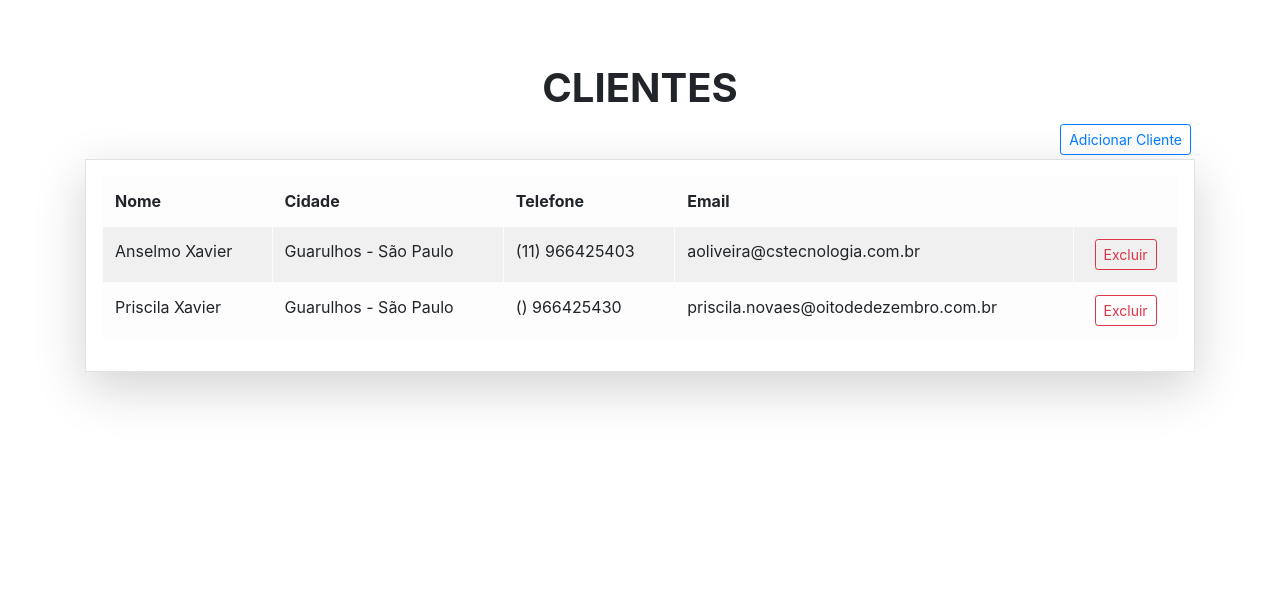
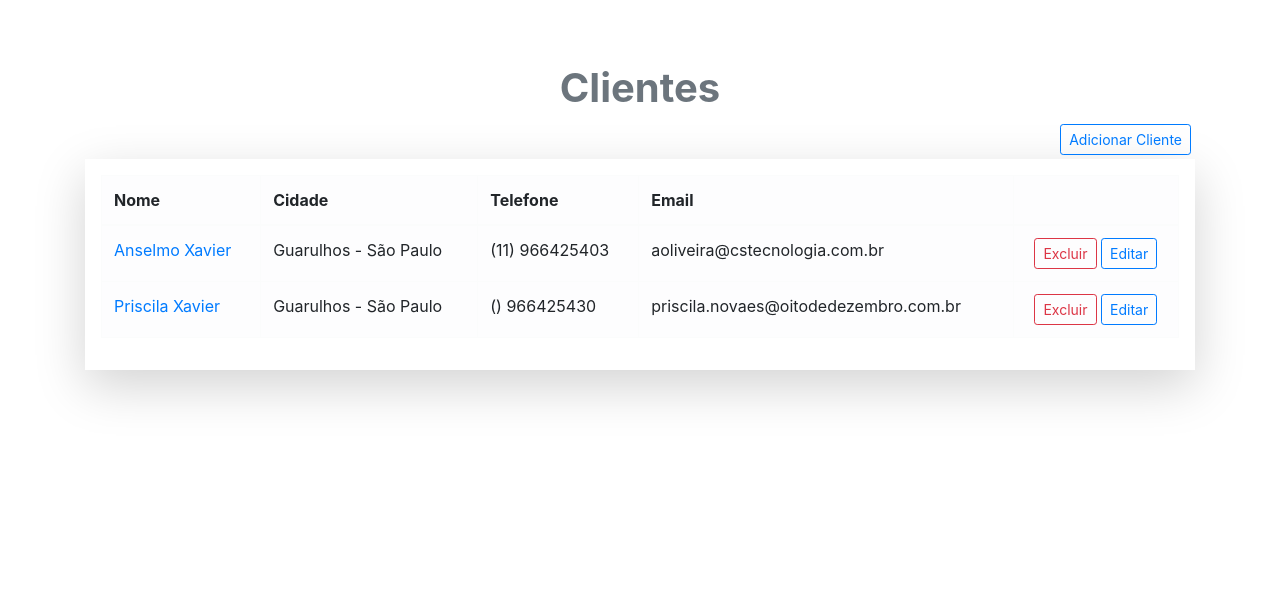
Before and after one commit to anselmoaxo/crm, a Django app: page /customer/list/ in a window 1280 px wide. Shown: the part 56-668 px from the top of the page. Run offline with Django 4.2, Linux system fonts and the light colour scheme; data comes from the database, SQL or seed files in the repository; both versions use the stored data as it was after the commit.

Commit message:
finalizado o update do cadastro de cliente

```diff
--- a/customer/models.py
+++ b/customer/models.py
@@ -1,5 +1,5 @@
 from django.db import models
-
+from django.urls import reverse
 
 class Customer(models.Model):
     first_name = models.CharField( max_length=30)
@@ -27,5 +27,9 @@ class Customer(models.Model):
     def get_full_city(self):
         return f'{self.city} - {self.state}'
 
+    def get_absolute_url(self):
+        return reverse("customer:update", kwargs={"id": self.id})
+
+
     class Meta:
         db_table = "customer"
--- a/customer/templates/customer/customer_create.html
+++ b/customer/templates/customer/customer_create.html
@@ -16,7 +16,7 @@
 
 
 <div class="d-grid gap-3 d-md-flex justify-content-md-center">
-  <h2><strong>CADASTRO DE CLIENTE</strong></h2>
+  <h2 class='text-muted'><strong>Cadastro Cliente</strong></h2>
 </div>
 <form  method="post">
   {% csrf_token %}
--- a/customer/templates/customer/customer_list.html
+++ b/customer/templates/customer/customer_list.html
@@ -3,15 +3,15 @@
 {% block content %}
 
 
-  <h1 class='text-center'><strong>CLIENTES</strong></h1>
+  <h1 class='text-center text-muted'><strong>Clientes</strong></h1>
   <div class="d-grid gap-3 p-1 d-md-flex justify-content-md-end ">
   <a href='{% url "customer:create" %}'>
   <button class="btn btn-outline-primary btn-sm " type="button">Adicionar Cliente</button>
   </a>
 </div>
-<div class="shadow-lg p-3 mb-5 border">
+<div class="table-responsive shadow-lg p-3 mb-5  ">
 
-<table class="table table-light table-striped table-hove table-bordered border-dark">
+<table class="table table-light table-hover table-bordered ">
   <thead>
     <tr>
       <th scope="col">Nome</th>
@@ -19,20 +19,24 @@
       <th scope="col">Telefone</th>
       <th scope="col">Email</th>
       <th scope="col"></th>
+
     </tr>
   </thead>
   <tbody>
    {% for customer in customers %}
-    <tr>
-      <td>{{ customer.get_full_name}}</td>
-      <td>{{ customer.get_full_city}}</td>
+    <tr class="bg-Secondary">
+      <td><a href='{{ customer.get_absolute_url }}'>{{ customer.get_full_name}}</a></td>
+      <td >{{ customer.get_full_city}}</td>
       <td>{{ customer.get_full_phone_number}}</td>
       <td >{{ customer.email}}</td>
 
-      <td class='text-center'><button type="button" class="btn btn-sm btn-outline-danger">Excluir</button></td>
+        <td class='text-center'><button type="button" class="btn btn-sm btn-outline-danger">Excluir</button>
+          <a href='{{ customer.get_absolute_url }}  '><button type="button" class="btn btn-sm btn-outline-primary">Editar</button></a></td>
+
     </tr>
     {% endfor %}
   </tbody>
 </table>
+
 </div>
 {% endblock  %}
--- a/customer/urls.py
+++ b/customer/urls.py
@@ -1,7 +1,7 @@
 
 
 from django.urls import path
-from .views import ListCustomer, CreateCustomer
+from .views import ListCustomer, CreateCustomer, UpdateCustomer
 
 
 app_name = "customer"
@@ -9,5 +9,6 @@ app_name = "customer"
 urlpatterns = [
 
     path('list/', ListCustomer.as_view(), name='list'),
-    path('create/', CreateCustomer.as_view(), name='create')
+    path('create/', CreateCustomer.as_view(), name='create'),
+    path('<int:id>/', UpdateCustomer.as_view(), name='update')
 ]
--- a/customer/views.py
+++ b/customer/views.py
@@ -1,8 +1,11 @@
+from typing import Any
+from django.db import models
 from django.shortcuts import render
-from django.views.generic import ListView, CreateView
+from django.views.generic import ListView, CreateView,UpdateView
 from .models import Customer
 from .forms import CustomerForm
 from django.urls import reverse
+from django.shortcuts import get_object_or_404
 # Create your views here.
 class ListCustomer(ListView):
     template_name = "customer/customer_list.html"
@@ -20,3 +23,19 @@ class CreateCustomer(CreateView):
 
     def get_success_url(self):
         return reverse('customer:list')
+
+
+class UpdateCustomer(UpdateView):
+    template_name = "customer/customer_create.html"
+    form_class = CustomerForm
+
+    def get_object(self):
+        id = self.kwargs.get('id')
+        return get_object_or_404(Customer, id=id)
+
+
+    def form_valid(self, form):
+        return super().form_valid(form)
+
+    def get_success_url(self):
+        return reverse('customer:list')
```
Also changed, not shown: db.sqlite3.
